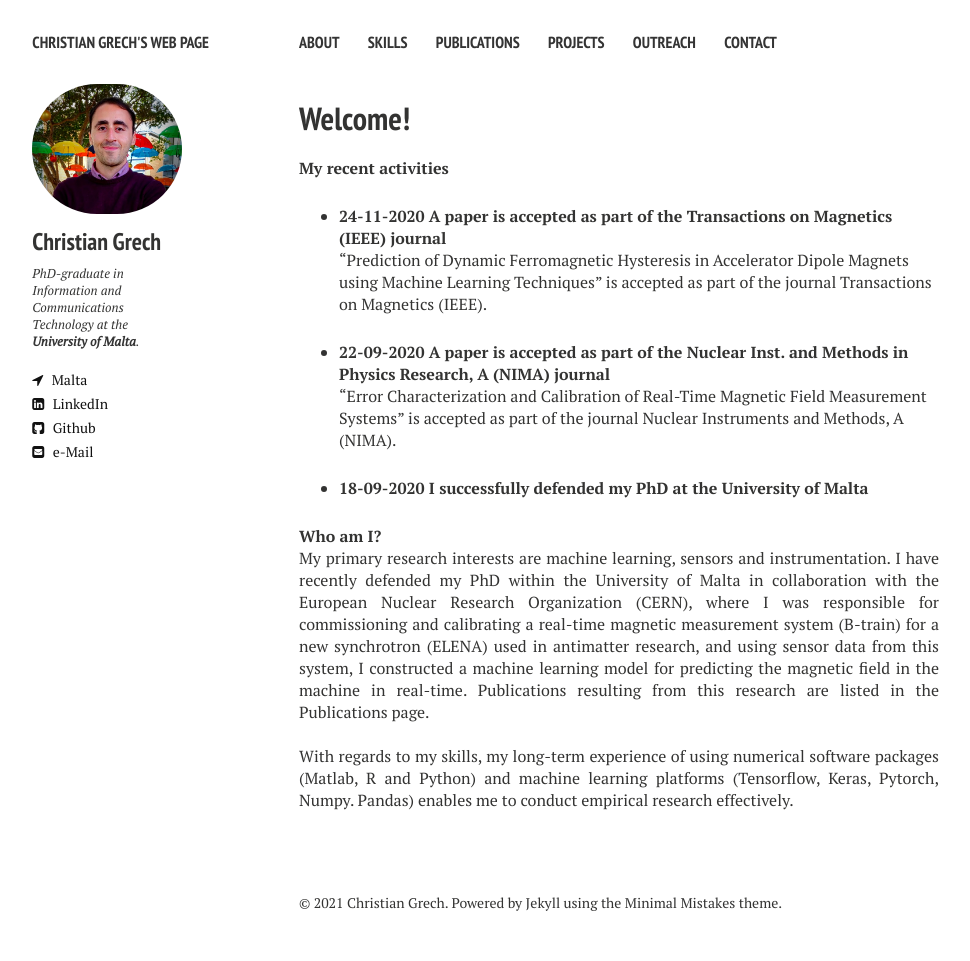
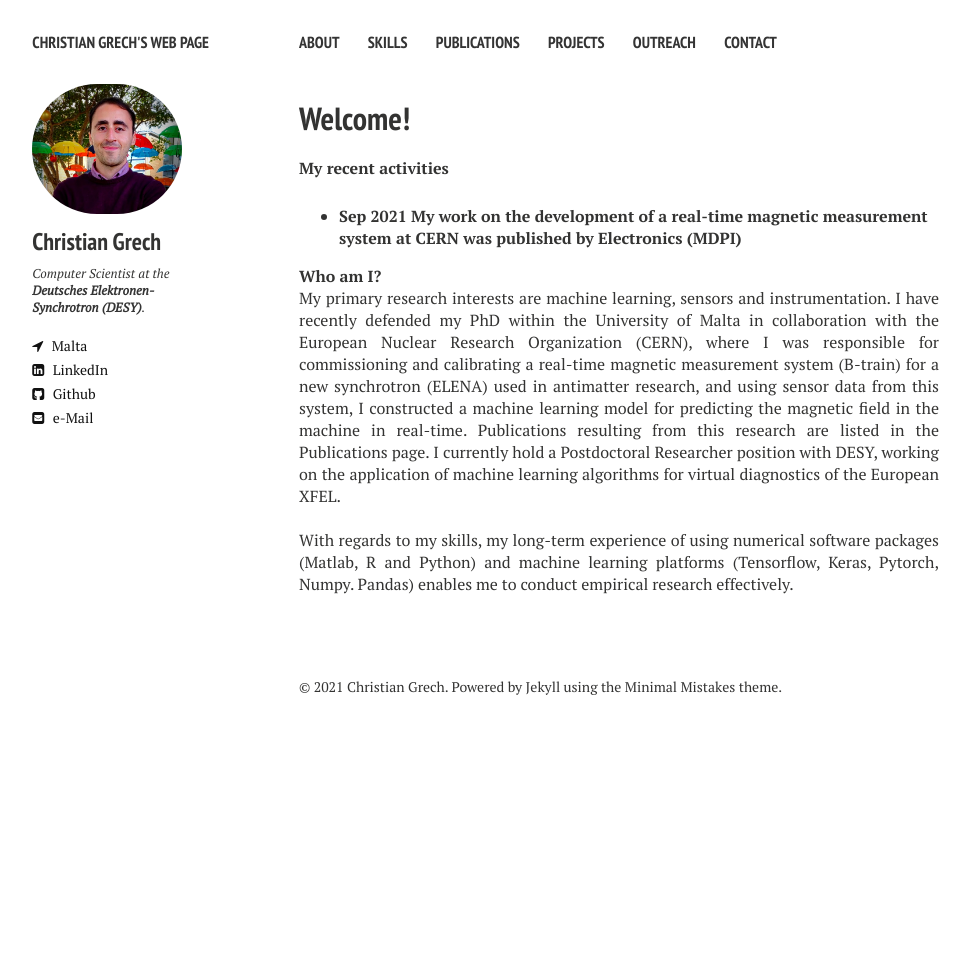
Before and after one commit to cgre23/cgre23.github.io, a Jekyll site: the page built from index.md, in a window 1280 px wide. Shown: the whole page, without its empty margins (21-991 px from the left). Built offline with Jekyll 4.4.1, drawn with Linux system fonts in a browser that asks for light colours; nearby versions of some CDN libraries; after the commit the page ends 900 px from its top, so only the background shows below that.

Commit message:
updates to job

```diff
--- a/_config.yml
+++ b/_config.yml
@@ -7,8 +7,8 @@ url:              //cgre23.github.io
 owner:
   name:           Christian Grech
   avatar:         img12.jpg
-  bio:            PhD-graduate in Information and Communications Technology at the <a href="http://um.edu.mt"><b>University of Malta</b>.
-  location:       Malta
+  bio:            Computer Scientist at the <a href="http://desy.de"><b>Deutsches Elektronen-Synchrotron (DESY)</b>.
+  location:       Germany
   email:          chrisgre23@gmail.com
 
   # Social networking links are used in author-bio sidebar. Update and remove as you like.
--- a/index.md
+++ b/index.md
@@ -6,19 +6,14 @@ tags: [Jekyll, theme, responsive, blog, template]
 image: banner1.png
 ---
 **My recent activities**
-* **24-11-2020 A paper is accepted as part of the Transactions on Magnetics (IEEE) journal** <br>
-"Prediction of Dynamic Ferromagnetic Hysteresis in Accelerator Dipole Magnets using Machine Learning Techniques" is accepted as part of the journal Transactions on Magnetics (IEEE).
 
-* **22-09-2020 A paper is accepted as part of the Nuclear Inst. and Methods in Physics Research, A (NIMA) journal** <br>
-"Error Characterization and Calibration of Real-Time Magnetic Field Measurement Systems" is accepted as part of the journal Nuclear Instruments and Methods, A (NIMA).
-
-* **18-09-2020 I successfully defended my PhD at the University of Malta** <br>
+* **Sep 2021 My work on the development of a real-time magnetic measurement system at CERN was published by Electronics (MDPI)** <br>
 
 
 **Who am I?**
 <br>
 
-<p align="justify">My primary research interests are machine learning, sensors and instrumentation. I have recently defended my PhD within the University of Malta in collaboration with the European Nuclear Research Organization (CERN), where I was responsible for commissioning and calibrating a real-time magnetic measurement system (B-train) for a new synchrotron (ELENA) used in antimatter research, and using sensor data from this system, I constructed a machine learning model for predicting the magnetic field in the machine in real-time. Publications resulting from this research are listed in the Publications page. </p><br>
+<p align="justify">My primary research interests are machine learning, sensors and instrumentation. I have recently defended my PhD within the University of Malta in collaboration with the European Nuclear Research Organization (CERN), where I was responsible for commissioning and calibrating a real-time magnetic measurement system (B-train) for a new synchrotron (ELENA) used in antimatter research, and using sensor data from this system, I constructed a machine learning model for predicting the magnetic field in the machine in real-time. Publications resulting from this research are listed in the Publications page. I currently hold a Postdoctoral Researcher position with DESY, working on the application of machine learning algorithms for virtual diagnostics of the European XFEL. </p><br>
 
 
 <p align="justify">With regards to my skills, my long-term experience of using numerical software packages (Matlab, R and Python) and machine learning platforms (Tensorflow, Keras, Pytorch, Numpy. Pandas) enables me to conduct empirical research effectively. </p>
```
Also changed, not shown: euxfel.md (added, +29 -0 lines).
